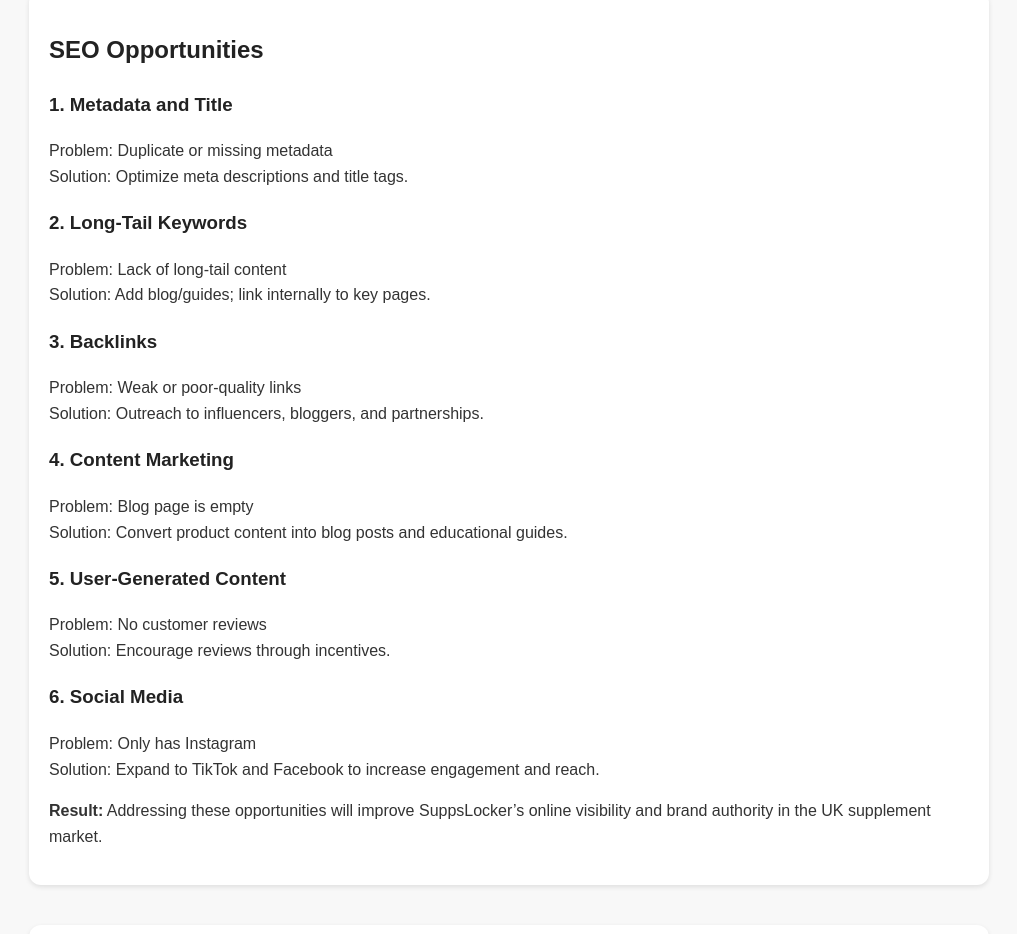
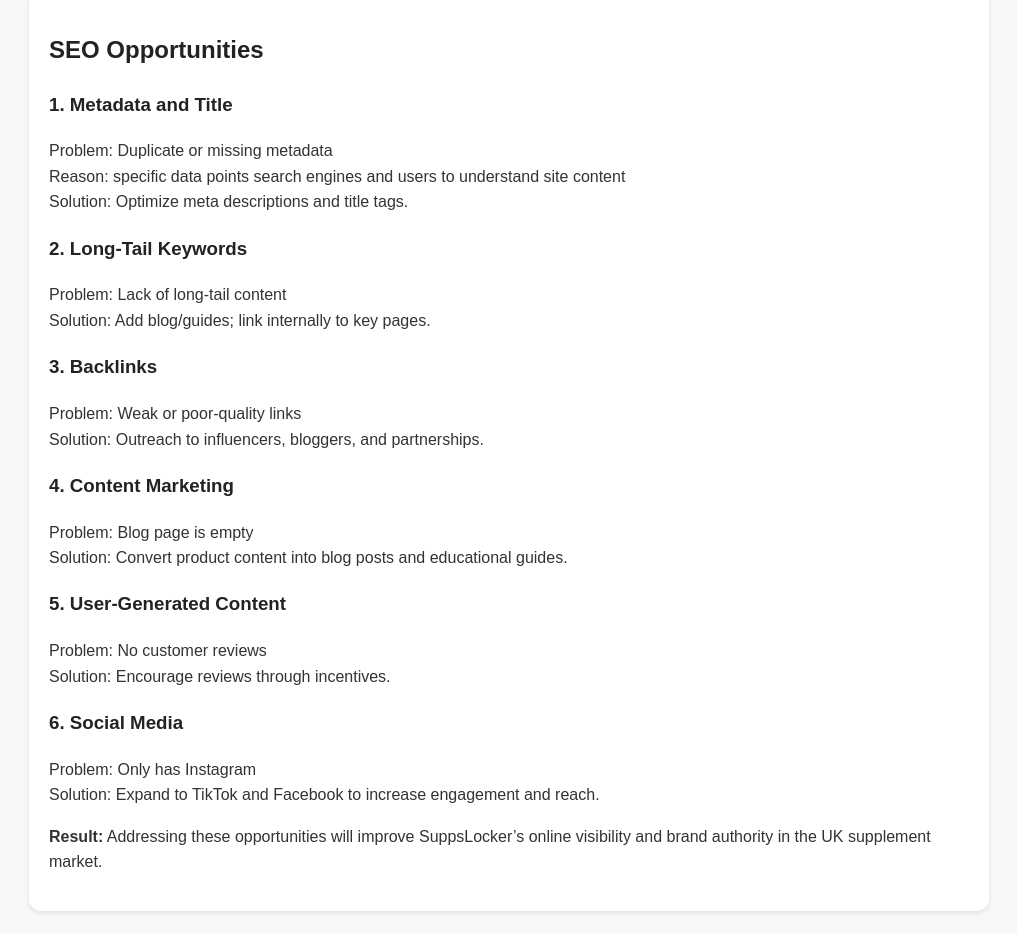
Before and after one commit to KKYLETEST/aseoproject.github.io, a plain HTML site: page index.html in a window 1280 px wide. Shown: the part 1682-2616 px from the top of the page, without its empty margins (131-1148 px from the left). Drawn offline with Linux system fonts and the light colour scheme.

Commit message:
Update index.html

```diff
--- a/index.html
+++ b/index.html
@@ -63,7 +63,7 @@
   <div class="section">
     <h2>SEO Opportunities</h2>
     <h3>1. Metadata and Title</h3>
-    <p>Problem: Duplicate or missing metadata<br>Solution: Optimize meta descriptions and title tags.</p>
+    <p>Problem: Duplicate or missing metadata<br>Reason: specific data points search engines and users to understand site content<br>Solution: Optimize meta descriptions and title tags.</p>
 
     <h3>2. Long-Tail Keywords</h3>
     <p>Problem: Lack of long-tail content<br>Solution: Add blog/guides; link internally to key pages.</p>
```
